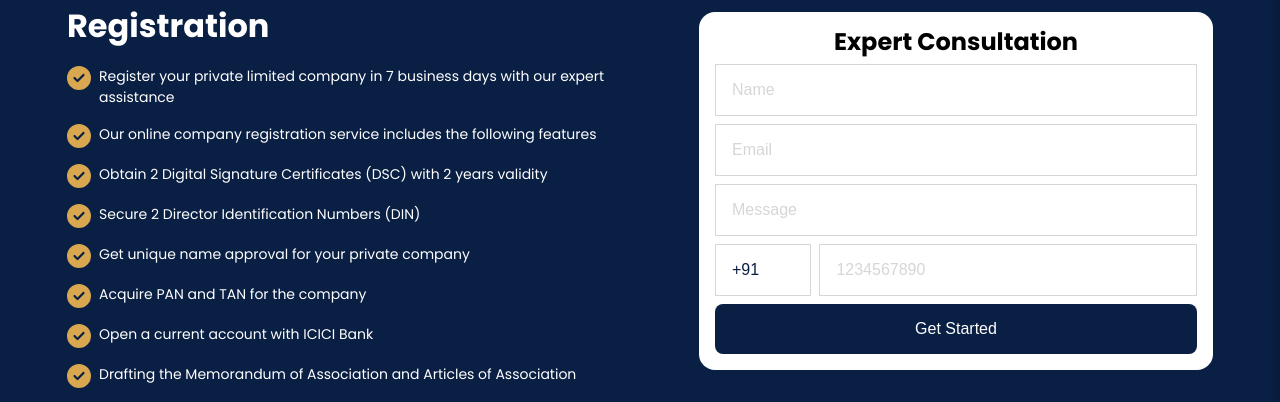
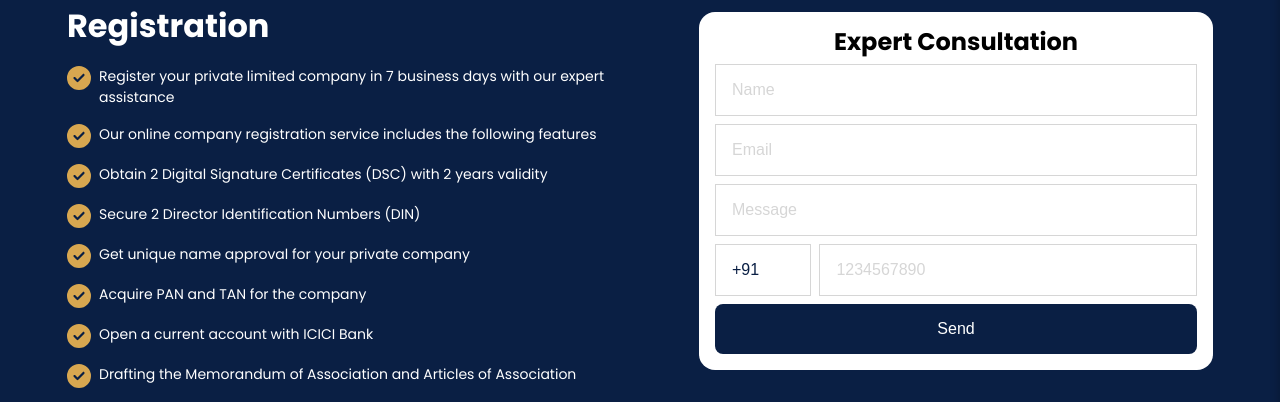
Before and after one commit to merchantai/incorvo, a Vue app: page /gst/GST-LUT-Filing in a window 1280 px wide. Shown: the part 153-555 px from the top of the page. Built offline with nearby package versions, Linux system fonts and the light colour scheme.

Commit message:
added form send to sheet

```diff
--- a/src/components/ContactForm.vue
+++ b/src/components/ContactForm.vue
@@ -1,22 +1,33 @@
 <template>
   <div class="contact-form-container">
     <h3 class="contact-title">Expert Consultation</h3>
+    <form
+      :action="scriptURL"
+      method="POST"
+      target="dummyFrame"
+      @submit.prevent="submitForm">
       <div>
-        <input v-model="name" type="text" class="input" placeholder="Name"/>
+        <input v-model="name"  name="name" type="text" class="input" placeholder="Name" />
       </div>
       <div>
-        <input v-model="email" type="Email" class="input" placeholder="Email"/>
+        <input v-model="email"  name="email" type="email" class="input" placeholder="Email" />
       </div>
       <div>
-        <input v-model="message" type="text" class="input" placeholder="Message"/>
+        <input v-model="message"  name="message" type="text" class="input" placeholder="Message" />
       </div>
       <div>
+        <input name="topic" type="hidden" />
+      </div>
+      <div>
+        <input name="phone" type="hidden" />
+      </div>
       <div class="contact-number">
-          <input v-model="countryCode" type="text" class="input code" placeholder="+91"/>
-          <input v-model="phoneNumber" type="tel" class="input phone" placeholder="1234567890"/>
+        <input v-model="countryCode" type="text" class="input code" placeholder="+91" />
+        <input v-model="phoneNumber"  type="tel" class="input phone" placeholder="1234567890" />
       </div>
-      </div>
-      <button @click="submitForm" class="submit">Get Started</button>
+      <iframe name="dummyFrame" style="display: none;"></iframe>
+      <button type="submit" class="submit">Send</button>
+    </form>
   </div>
 </template>
 
@@ -32,32 +43,41 @@ import { useRoute } from 'vue-router';
   const phoneNumber = ref('');
   const scriptURL = 'https://script.google.com/macros/s/AKfycbyX06BzqS7SqC6HnHhc0fm6G5EuK3t-lT6SwdRU57HVftvU_sCxB1iXfoaQvC1oZNZ_/exec'
 
-  const submitForm = () => {
-    const payload = {
+  const resetForm = () => {
+    name.value = '';
+    email.value = '';
+    message.value = '';
+    phoneNumber.value = '';
+  };
+
+  const submitForm = async () => {
+    const form = document.createElement("form");
+    form.method = "POST";
+    form.action = scriptURL;
+    form.target = "dummyFrame";
+
+    const data = {
       name: name.value,
       email: email.value,
-      phone: `${countryCode.value} ${phoneNumber.value}`,
+      phone: `${countryCode.value}${phoneNumber.value}`,
       message: message.value,
       topic: route.name,
     };
-    console.log('Form Submitted:', payload);
-    fetch(scriptURL, {
-    method: 'POST',
-    headers: { 'Content-Type': 'application/json' },
-    body: JSON.stringify(payload)
-  })
-    .then(res => res.json())
-    .then(data => {
-      alert('Submitted successfully!')
-      console.log(data)
-      email.value = ''
-      phoneNumber.value = ''
-      message.value = ''
-      name.value = ''
-    })
-    .catch(err => {
-      alert('Error: ' + err.message)
-    })
+
+    for (const key in data) {
+      const input = document.createElement("input");
+      input.type = "hidden";
+      input.name = key;
+      input.value = data[key];
+      form.appendChild(input);
+    }
+
+    document.body.appendChild(form);
+    form.submit();
+    document.body.removeChild(form);
+
+    alert("Submitted successfully!");
+    resetForm();
 };
   </script>
 
```
Also changed, not shown: 2 other files (tests, documents, lock files or other folders). Lines whose indentation alone changed are shown as unchanged.
